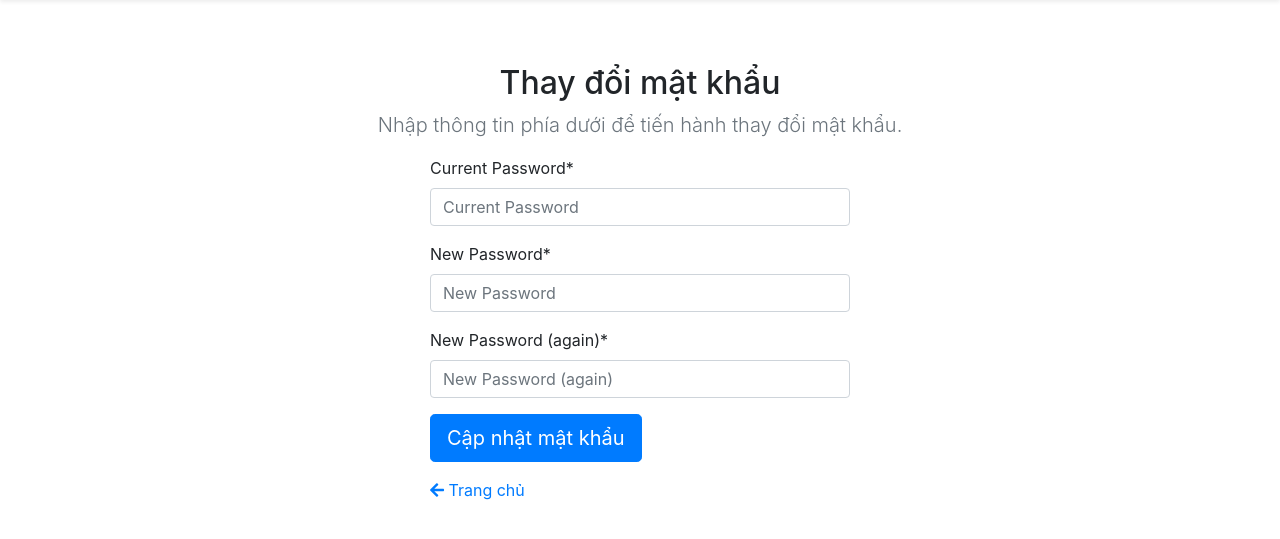
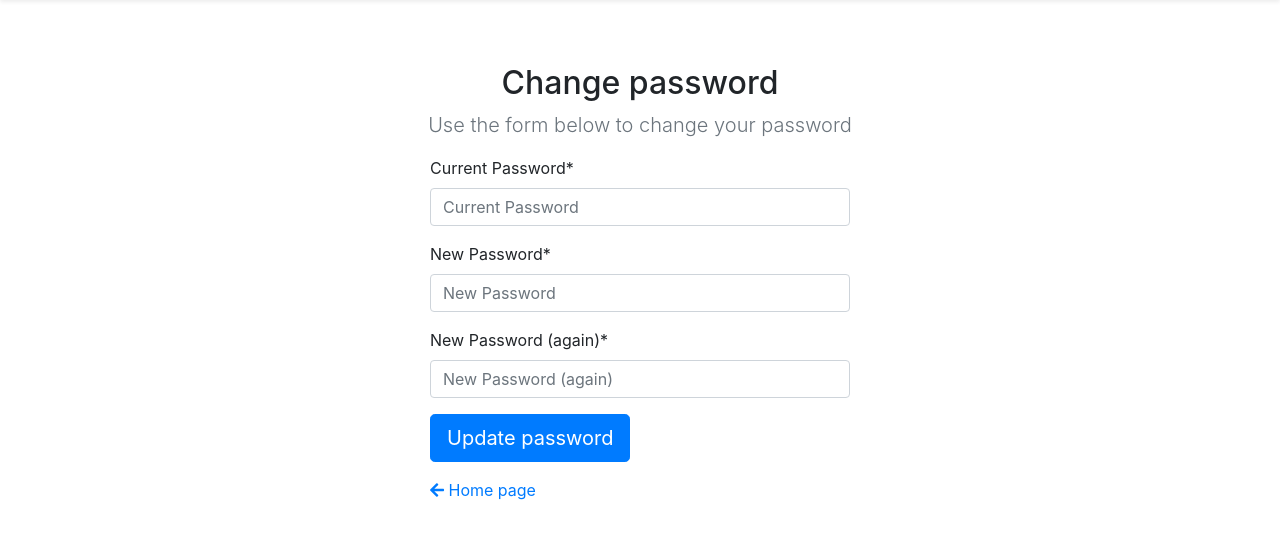
Before and after one commit to djangobat/djangotb, a Django app: page /en/users/password/change/ in a window 1280 px wide. Shown: the part 77-616 px from the top of the page. Run offline with Django 3.2, Linux system fonts and the light colour scheme; the visitor is signed in with stand-in values (Sample User, id 1); some libraries are stand-ins or nearby versions.

Commit message:
Adding Multiple languages success!

```diff
--- a/apps/templates/account/password_change.html
+++ b/apps/templates/account/password_change.html
@@ -1,13 +1,14 @@
 {% extends "_base.html" %}
+{% load i18n %}
 {% load crispy_forms_tags %}
 {% block title %}
-Thay đổi mật khẩu
+{% trans 'Change password' %}
 {% endblock title %}
 
 {% block main %}
 <div class="text-center pt-5">
-    <h2>Thay đổi mật khẩu</h2>
-    <p class="lead text-muted">Nhập thông tin phía dưới để tiến hành thay đổi mật khẩu.</p>
+    <h2>{% trans 'Change password' %}</h2>
+    <p class="lead text-muted">{% trans 'Use the form below to change your password' %}</p>
 </div>
 <form action="{% url 'account_change_password' %}" method="post" style="max-width: 420px; margin: auto;" novalidate>
     {% for message in messages %}
@@ -19,9 +20,9 @@ Thay đổi mật khẩu
     {% endfor %}
     {% csrf_token %}
     {{ form|crispy }}
-    <button class="btn btn-lg btn-primary" type="submit">Cập nhật mật khẩu</button>
+    <button class="btn btn-lg btn-primary" type="submit">{% trans 'Update password' %}</button>
     <p class="mt-3">
-       <a href="{% url 'home' %}"> <i class="fa fa-arrow-left"></i> Trang chủ</a>
+       <a href="{% url 'home' %}"> <i class="fa fa-arrow-left"></i> {% trans 'Home page' %}</a>
     </p>
 </form>
 {% endblock main %}
--- a/apps/templates/users/profile.html
+++ b/apps/templates/users/profile.html
@@ -26,6 +26,11 @@ Profile
     <div class="col-md-9">
         <div class="card-body">
             <h5 class="card-title">{% trans "Edit your account" %}</h5>
+            {% if is_valid %}
+            <div class="alert alert-success">
+                {% trans 'The information was successfully updated' %}
+            </div>
+            {% endif %}
             {% crispy form %}
         </div>
     </div>
--- a/apps/users/signals.py
+++ b/apps/users/signals.py
@@ -1,8 +1,9 @@
 from allauth.account.signals import password_changed
+from django.utils.translation import ugettext as _
 from django.dispatch import receiver
 from django.contrib import messages
 
 
 @receiver(password_changed)
 def password_change_callback(sender, request, user, **kwargs):
-    messages.success(request, 'You have Successfully changed your Password!.', extra_tags="password_changed")
+    messages.success(request, _('You have Successfully changed your Password!.'), extra_tags="password_changed")
```
Also changed, not shown: apps/templates/account/login.html (+6 -5 lines), apps/templates/account/logout.html (+4 -3 lines), apps/templates/account/signup.html (+5 -4 lines), locale/vi/LC_MESSAGES/django.po.
